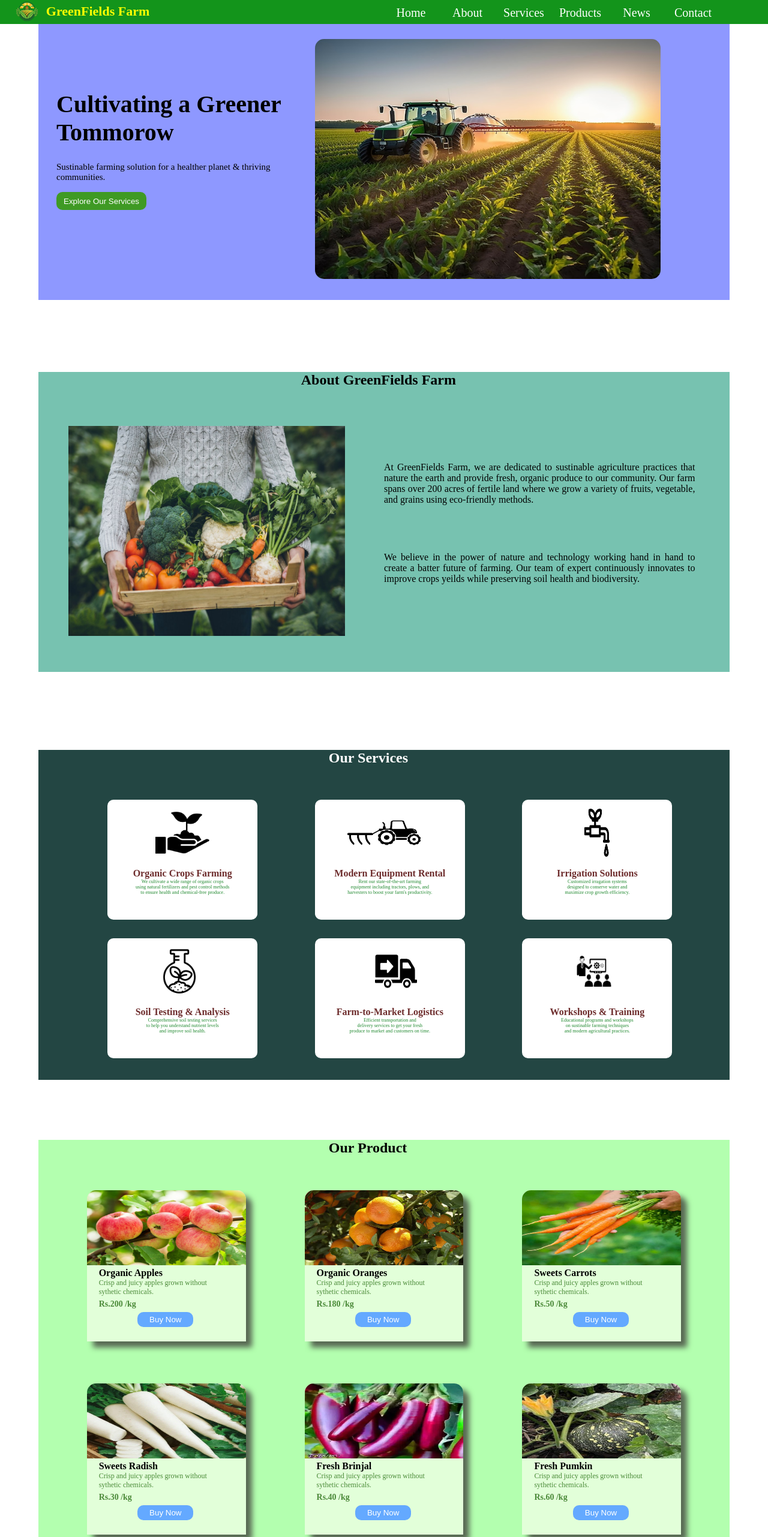
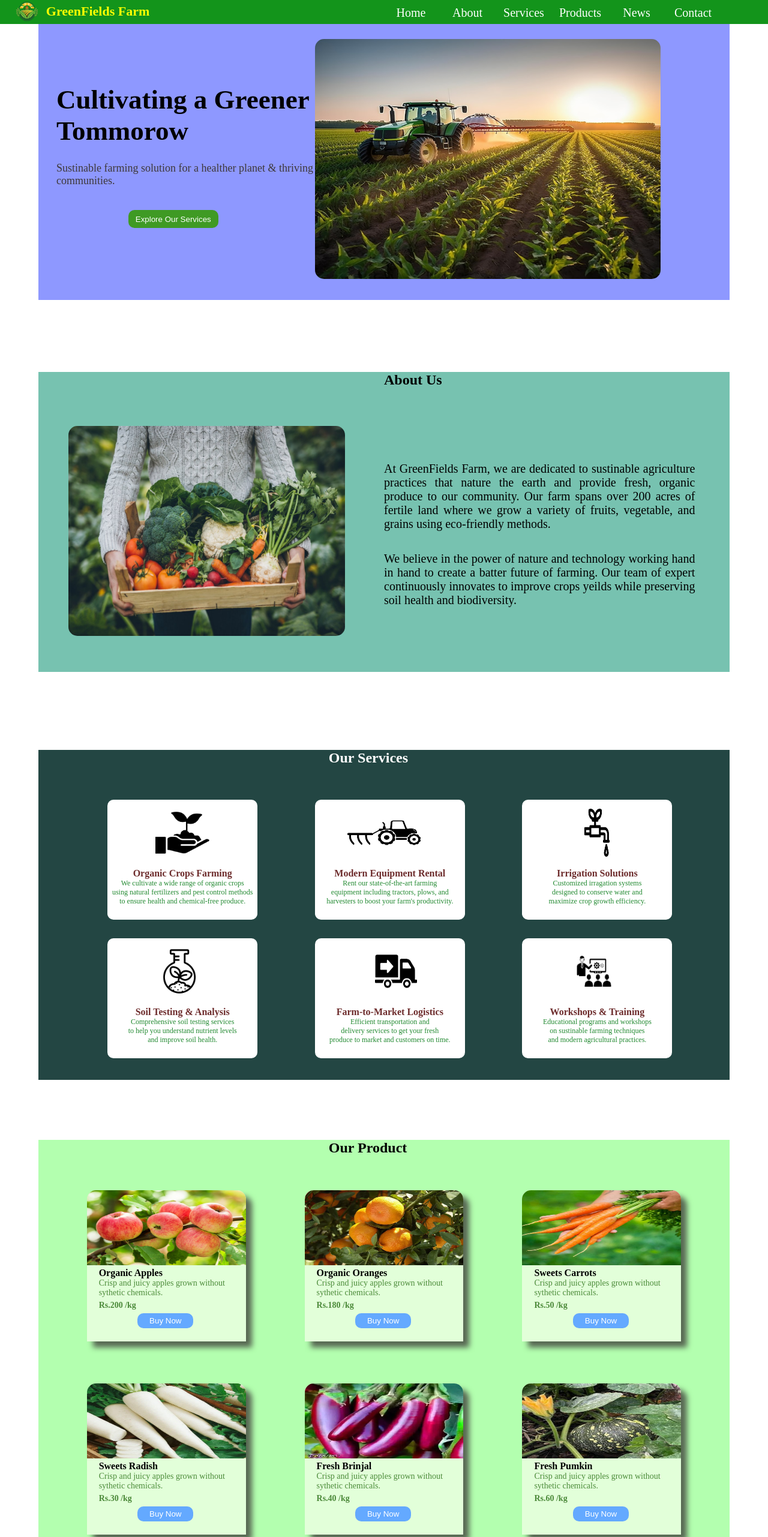
Before and after one commit to surajmahara9/farm, a plain HTML site: page index.html in a window 1280 px wide. Shown: the top 2562 px of the page at 60% size. Drawn offline with Linux system fonts and the light colour scheme.

Commit message:
second commit

```diff
--- a/Green.css
+++ b/Green.css
@@ -75,17 +75,18 @@ ul{
  left:40%;
 }
 #culti-text{
- font-size:40px;
+ font-size:45px;
  position: absolute;
- top: 150px;
+ top: 140px;
  left:30px;
 }
 
 #culti-about{
  position: absolute;
- font-size: 15px;
+ font-size: 18px;
  top: 270px;
  left: 30px;
+ color: #3e3838;
 }
 a{
  text-decoration: none;
@@ -95,8 +96,8 @@ a{
  position: absolute;
  width:150px;
  height:30px;
- top: 320px;
- left: 30px;
+ top: 350px;
+ left: 13%;
  border: none;
  background: #3F9A24;
  color: white;
@@ -114,7 +115,7 @@ a{
 }
 #about-text {
  position: absolute;
- left:38%;
+ left:50%;
 }
 
 #about-pic{
@@ -123,6 +124,7 @@ a{
  position: absolute;
  top:90px;
  left:50px;
+ border-radius: 15px;
 }
 
 #about-txt-1{
@@ -130,7 +132,7 @@ a{
  top: 30%;
  left: 50%;
  right:5%;
- font-size: 16px;
+ font-size: 20px;
  text-align: justify;
 
 }
@@ -140,7 +142,7 @@ a{
  top:60%;
  left: 50%;
  right: 5%;
- font-size: 16px;
+ font-size: 20px;
  text-align: justify;
 
 
@@ -285,7 +287,7 @@ a{
 }
 
 #crop-abo{
- font-size:8px;
+ font-size:12px;
  color:#218930;
  text-align:center;
  text-justify: center;
@@ -300,7 +302,7 @@ a{
 }
 
 #mod-abo{
-  font-size:8px;
+  font-size:12px;
  color:#218930;
  text-align:center;
 
@@ -312,7 +314,7 @@ a{
 
 }
 #irr-abo{
-  font-size:8px;
+  font-size:12px;
  color:#218930;
  text-align:center;
 
@@ -325,7 +327,7 @@ a{
 }
 
 #soil-abo{
-  font-size:8px;
+  font-size:12px;
  color:#218930;
  text-align:center;
 }
@@ -337,7 +339,7 @@ a{
 }
 
 #mar-abo{
-  font-size:8px;
+  font-size:12px;
  color:#218930;
  text-align:center;
 }
@@ -349,7 +351,7 @@ a{
 }
 
 #work-abo{
-  font-size:8px;
+  font-size:12px;
  color:#218930;
  text-align:center;
 
@@ -404,7 +406,7 @@ a{
 }
 
 #app-abo{
- font-size: 12px;
+ font-size: 14px;
  padding-left:20px;
  color: #4C8A3A;
 
@@ -457,7 +459,7 @@ a{
 }
 
 #ora-abo{
- font-size: 12px;
+ font-size: 14px;
  padding-left:20px;
  color: #4C8A3A;
 
@@ -498,7 +500,7 @@ a{
 }
 
 #carr-abo{
- font-size: 12px;
+ font-size: 14px;
  padding-left:20px;
  color: #4C8A3A;
 
@@ -539,7 +541,7 @@ a{
 }
 
 #rad-abo{
- font-size: 12px;
+ font-size: 14px;
  padding-left:20px;
  color: #4C8A3A;
 
@@ -581,7 +583,7 @@ a{
 }
 
 #bri-abo{
- font-size: 12px;
+ font-size: 14px;
  padding-left:20px;
  color: #4C8A3A;
 
@@ -623,7 +625,7 @@ a{
 }
 
 #pum-abo{
- font-size: 12px;
+ font-size: 14px;
  padding-left:20px;
  color: #4C8A3A;
 
@@ -664,7 +666,7 @@ a{
 }
 
 #cau-abo{
- font-size: 12px;
+ font-size: 14px;
  padding-left:20px;
  color: #4C8A3A;
 
@@ -706,7 +708,7 @@ a{
 }
 
 #brocau-abo{
- font-size: 12px;
+ font-size: 14px;
  padding-left:20px;
  color: #4C8A3A;
 
@@ -748,7 +750,7 @@ a{
 }
 
 #cab-abo{
- font-size: 12px;
+ font-size: 14px;
  padding-left:20px;
  color: #4C8A3A;
 
@@ -790,7 +792,7 @@ a{
 }
 
 #cap-abo{
- font-size: 12px;
+ font-size: 14px;
  padding-left:20px;
  color: #4C8A3A;
 
@@ -830,7 +832,7 @@ a{
 }
 
 #chi-abo{
- font-size: 12px;
+ font-size: 14px;
  padding-left:20px;
  color: #4C8A3A;
 
@@ -870,7 +872,7 @@ a{
 }
 
 #lett-abo{
- font-size: 12px;
+ font-size: 14px;
  padding-left:20px;
  color: #4C8A3A;
 
@@ -1368,8 +1370,9 @@ background: #ddd;
  }
 
  #dev-name{
+  font-size: 20px;
   position: absolute;
   top:95%;
-  left: 40%;
+  left: 33%;
   color: #FFFFFF;
  }
--- a/index.html
+++ b/index.html
@@ -41,7 +41,7 @@
         </div>
 
         <div id="About-box">
-            <h1 id="about-text">About GreenFields Farm</h1>
+            <h1 id="about-text">About Us</h1>
             <img src="Farm-Image/Vegetable.jpg" id="about-pic">
             <p id="about-txt-1">
                 At GreenFields Farm, we are dedicated to sustinable agriculture practices that nature the earth and
```
